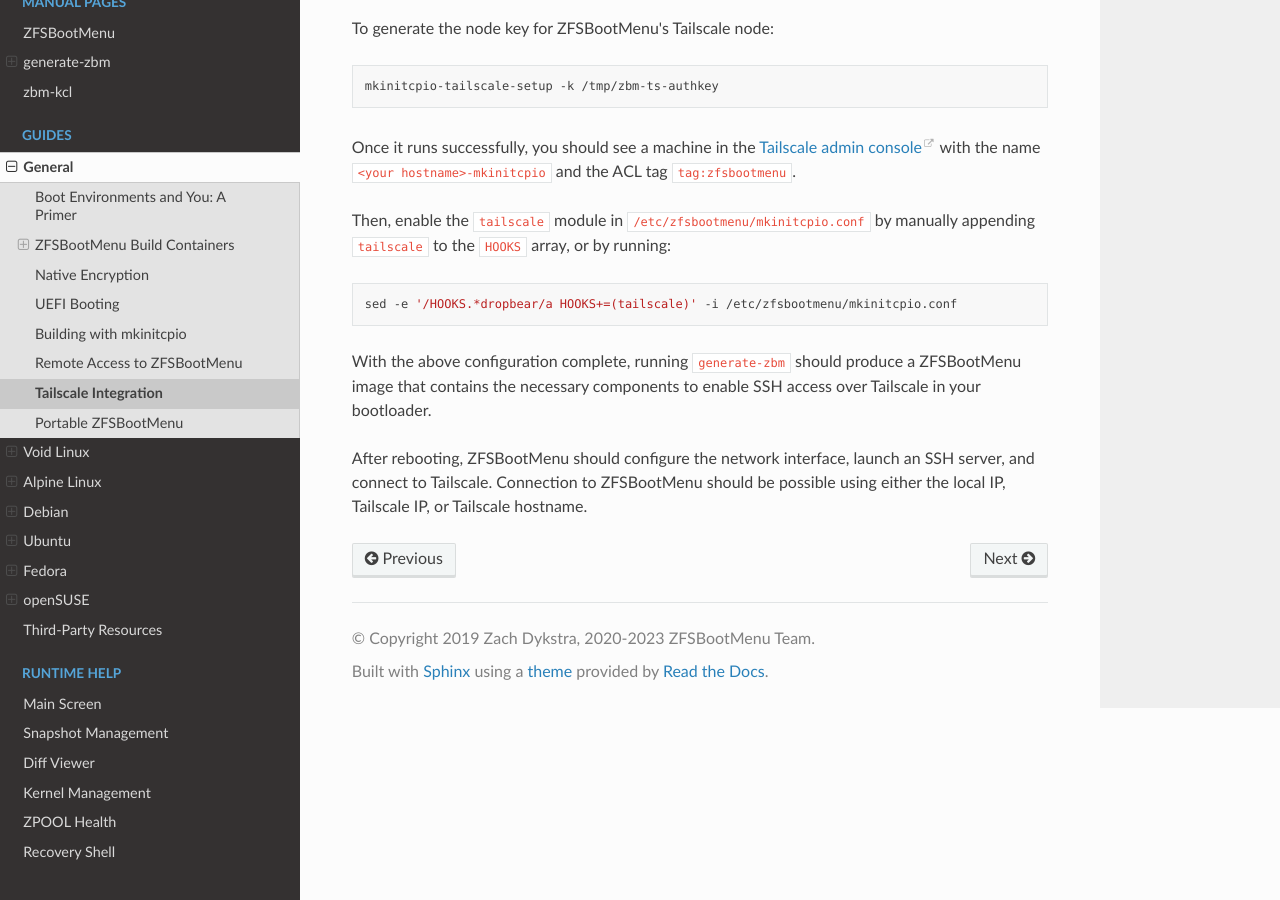
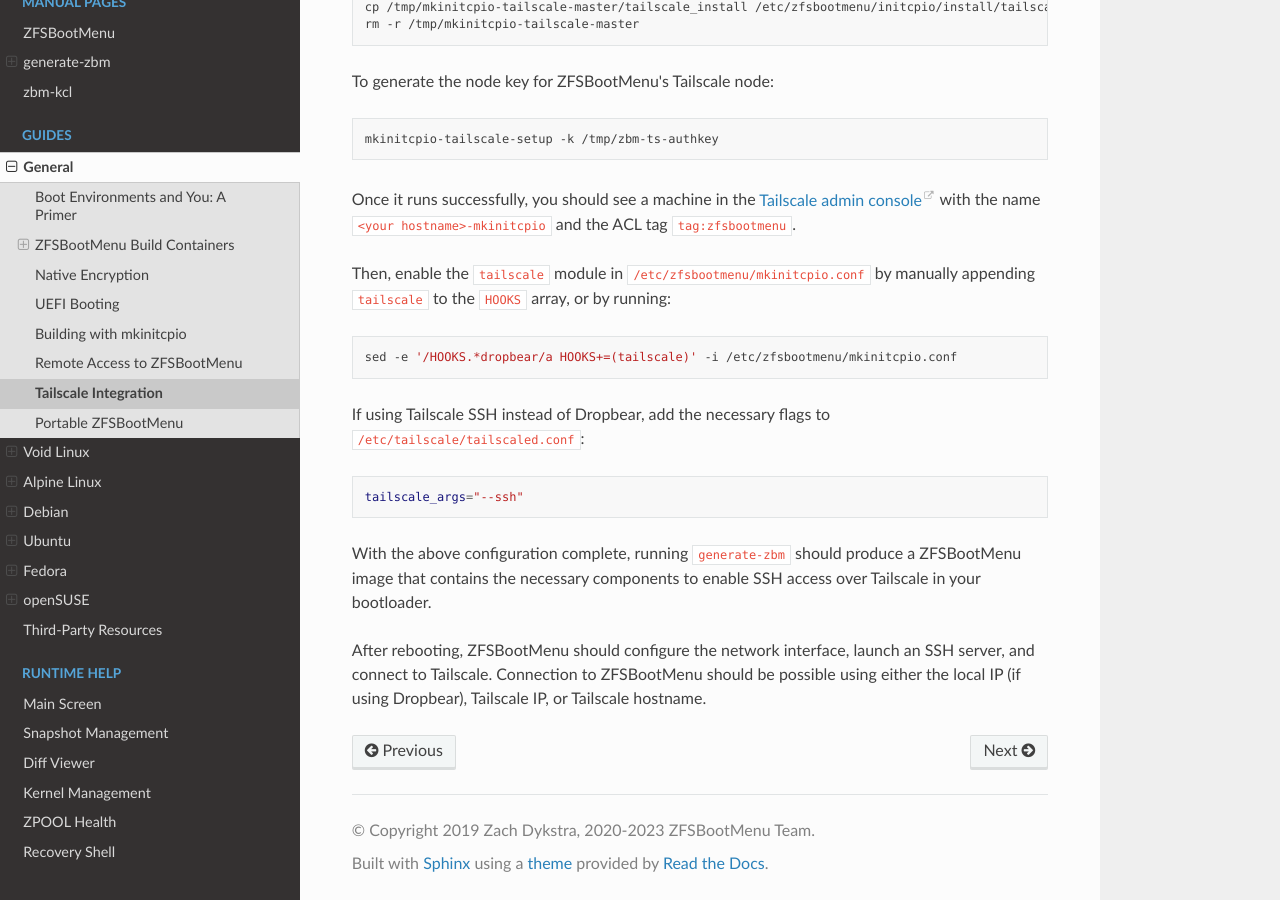
Before and after one commit to zbm-dev/zfsbootmenu, a Sphinx documentation site: the page built from docs/guides/general/tailscale.rst, in a window 1280 px wide and 900 px high, scrolled down 1417 px. Built offline with Sphinx 7.4.7 and the Read the Docs theme 2.0.0, drawn with Linux system fonts in a browser that asks for light colours; some of the changed text lies outside the part shown.

Commit message:
docs/guides/general/tailscale: mention tailscale ssh
not as good as dropbear, IMO, but worth mentioning I guess

```diff
--- a/docs/guides/general/tailscale.rst
+++ b/docs/guides/general/tailscale.rst
@@ -12,7 +12,9 @@
 `mkinitcpio-tailscale <https://github.com/classabbyamp/mkinitcpio-tailscale>`_, so this guide requires using
 :doc:`mkinitcpio <mkinitcpio>` to generate the ZFSBootMenu image.
 
-:doc:`Remote access <remote-access>` should also be set up before following this guide.
+:doc:`Remote access <remote-access>` should also be set up before following this guide, though the SSH server can
+be either Dropbear from that guide or `Tailscale's built-in SSH server <https://tailscale.com/kb/1193/tailscale-ssh/>`_.
+Note that if using Tailscale's SSH server, remote access will only be possible via Tailscale, not the local network.
 
 Because the Tailscale node key is stored in the initramfs, it should not use the same one as the host system. To ensure
 this key is useless to anyone trying to access the connected Tailnet,
@@ -71,8 +73,13 @@
 
   sed -e '/HOOKS.*dropbear/a HOOKS+=(tailscale)' -i /etc/zfsbootmenu/mkinitcpio.conf
 
+If using Tailscale SSH instead of Dropbear, add the necessary flags to ``/etc/tailscale/tailscaled.conf``::
+
+  tailscale_args="--ssh"
+
 With the above configuration complete, running ``generate-zbm`` should produce a ZFSBootMenu image that contains the
 necessary components to enable SSH access over Tailscale in your bootloader.
 
 After rebooting, ZFSBootMenu should configure the network interface, launch an SSH server, and connect to Tailscale.
-Connection to ZFSBootMenu should be possible using either the local IP, Tailscale IP, or Tailscale hostname.
+Connection to ZFSBootMenu should be possible using either the local IP (if using Dropbear), Tailscale IP, or Tailscale
+hostname.
```
